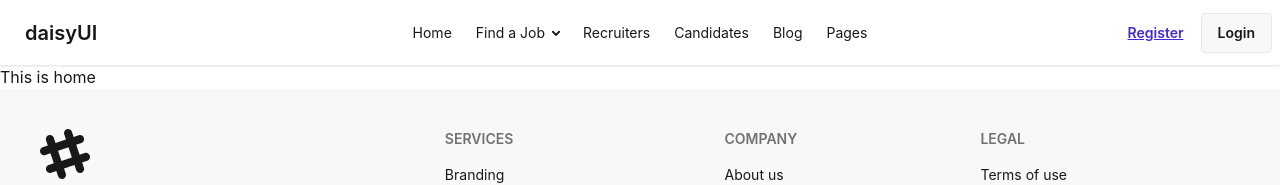
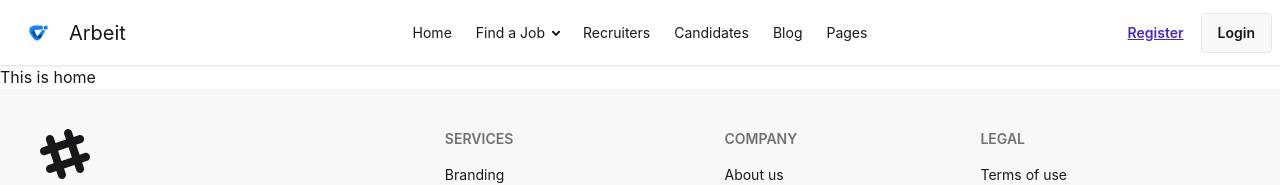
Before and after one commit to raitulsams/job-portal-client, a React (Vite) app: page / in a window 1280 px wide. Shown: the top 185 px of the page. Built offline with nearby package versions, Linux system fonts and the light colour scheme.

Commit message:
logo added

```diff
--- a/src/pages/Shared/NavBar.jsx
+++ b/src/pages/Shared/NavBar.jsx
@@ -1,5 +1,5 @@
 import { NavLink } from "react-router";
-
+import logo from "../../assets/logo.png"
 const NavBar = () => {
     const links = (
         <>
@@ -25,13 +25,28 @@ const NavBar = () => {
                     <div tabIndex={0} role="button" className="btn btn-ghost lg:hidden">
                         <svg xmlns="http://www.w3.org/2000/svg" className="h-5 w-5" fill="none" viewBox="0 0 24 24" stroke="currentColor"> <path strokeLinecap="round" strokeLinejoin="round" strokeWidth="2" d="M4 6h16M4 12h8m-8 6h16" /> </svg>
                     </div>
+
                     <ul
                         tabIndex="-1"
                         className="menu menu-sm dropdown-content bg-base-100 rounded-box z-1 mt-3 w-52 p-2 shadow">
                         {links}
                     </ul>
                 </div>
-                <a className="btn btn-ghost text-xl">daisyUI</a>
+                <NavLink to="/">
+
+
+                    <div className="relative z-10 flex justify-center items-center h-full">
+                        <img
+                            src={logo}
+                            alt="Espresso Emporium Logo"
+                            className="h-12 w-auto object-contain"
+                        />
+                        <p className="font-rancho text-xl">
+                            Arbeit
+                        </p>
+                    </div>
+                </NavLink>
+                {/* <a className="btn btn-ghost text-xl">daisyUI</a> */}
             </div>
             <div className="navbar-center hidden lg:flex">
                 <ul className="menu menu-horizontal px-1">
```
Also changed, not shown: src/assets/logo.png (added).
